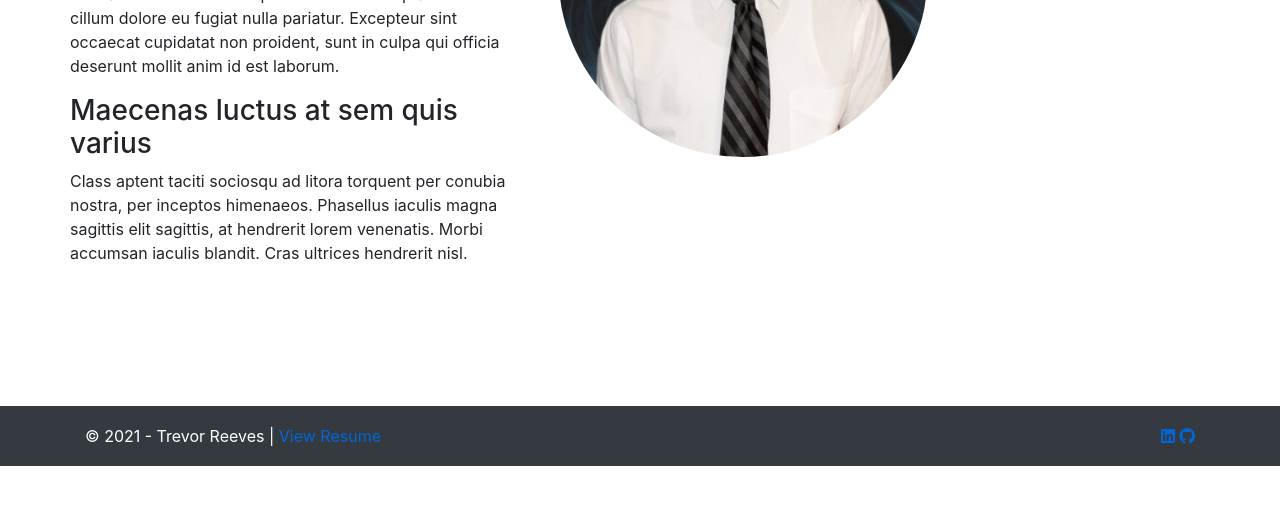
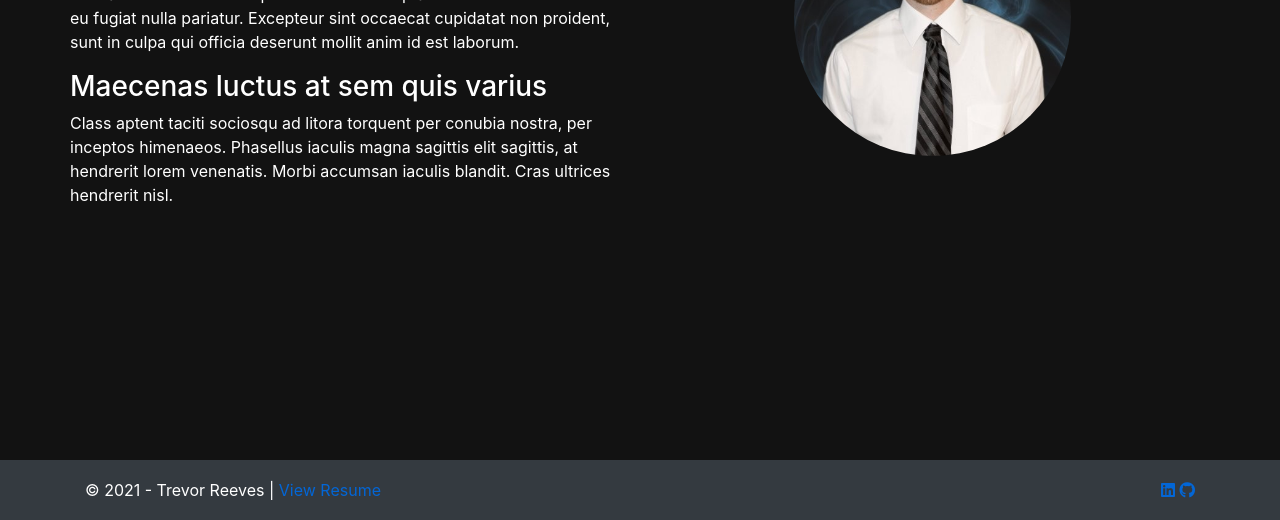
Before and after one commit to reevest2/personalwebsite, an ASP.NET Core app: page /Home/About in a window 1280 px wide. Shown: the part 334-854 px from the top of the page. Before the commit the page ends 800 px from the top, so only its background shows below. Run offline with ASP.NET Core 8, Linux system fonts and the light colour scheme.

Commit message:
changed alignment on about me page

```diff
--- a/Views/Home/About.cshtml
+++ b/Views/Home/About.cshtml
@@ -1,11 +1,10 @@
-<div class="container">
+<div style="background-color: rgb(18 18 18)">
+<div class="container pt-2 remaining-height text-white">
     <div class="row">
-        <div class="col-xs-12">
-            <div class="section-container-spacer text-center">
-                <h1 class="h2">01 : About me</h1>
+        <div class="col-12">
+            <h1 class="h2 text-warning text-center p-2">About me</h1>
         </div>
-            <div class="row">
-                <div class="col-md-10 col-md-offset-1">
+        <div>
             <div class="row">
                 <div class="col-xs-12 col-md-6">
                     <h3>Consectetur adipiscing elit</h3>
@@ -23,12 +22,11 @@
                         Class aptent taciti sociosqu ad litora torquent per conubia nostra, per inceptos himenaeos. Phasellus iaculis magna sagittis elit sagittis, at hendrerit lorem venenatis. Morbi accumsan iaculis blandit. Cras ultrices hendrerit nisl.
                     </p>
                 </div>
-                        <div class="col-xs-12 col-md-6">
-                            <img src="/photos/me-linkedin.jpg" class="img-responsive rounded-circle h-75" alt="Me">
+                <div class="col-xs-12 col-md-6 align-self-center text-center">
+                    <img src="/photos/me-linkedin.jpg" class="img-fluid rounded-circle h-auto" alt="Me" style="max-width:50%">
                 </div>
             </div>
         </div>
     </div>
 </div>
 </div>
-</div>
```
Lines whose indentation alone changed are shown as unchanged.
